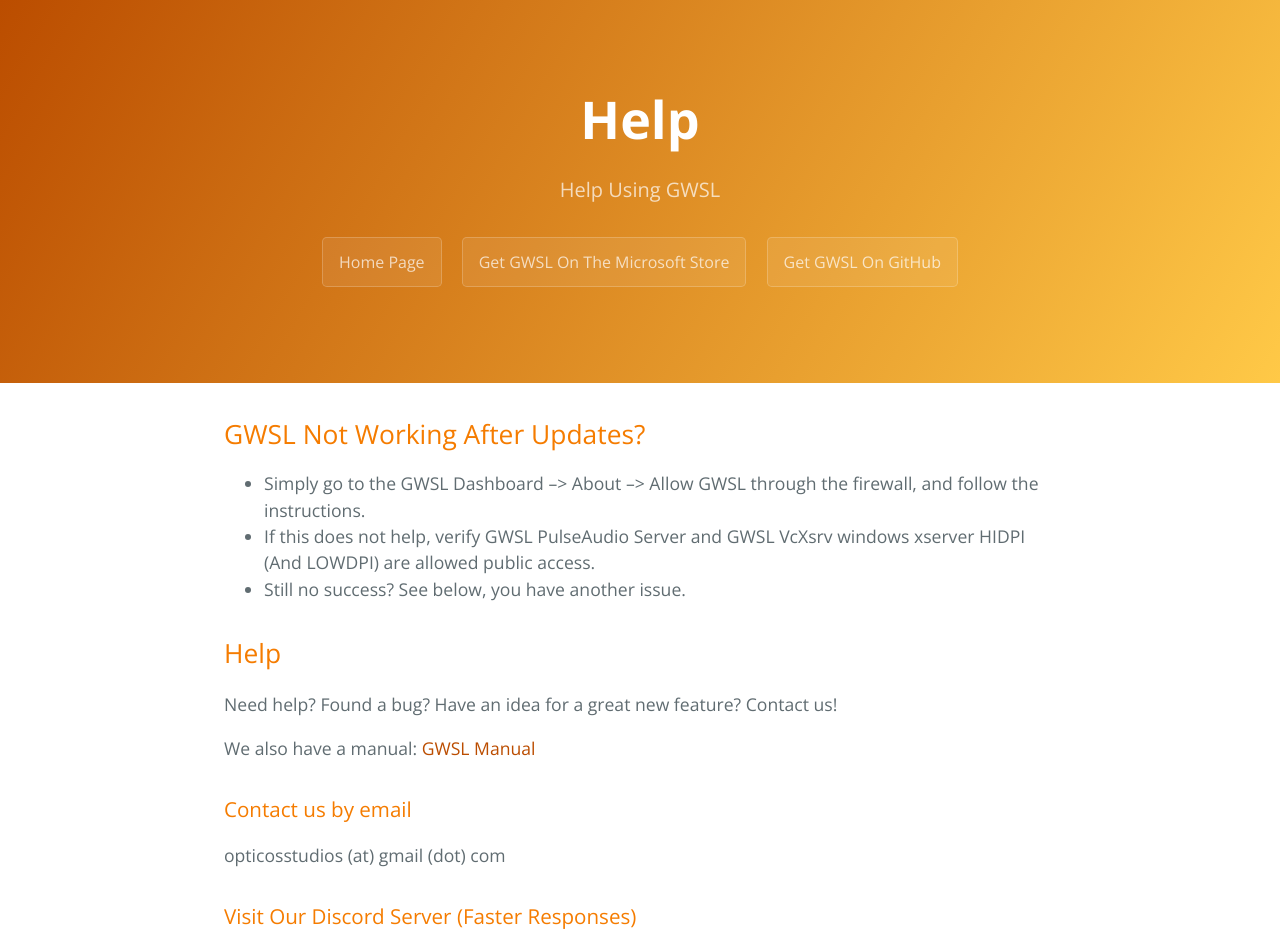
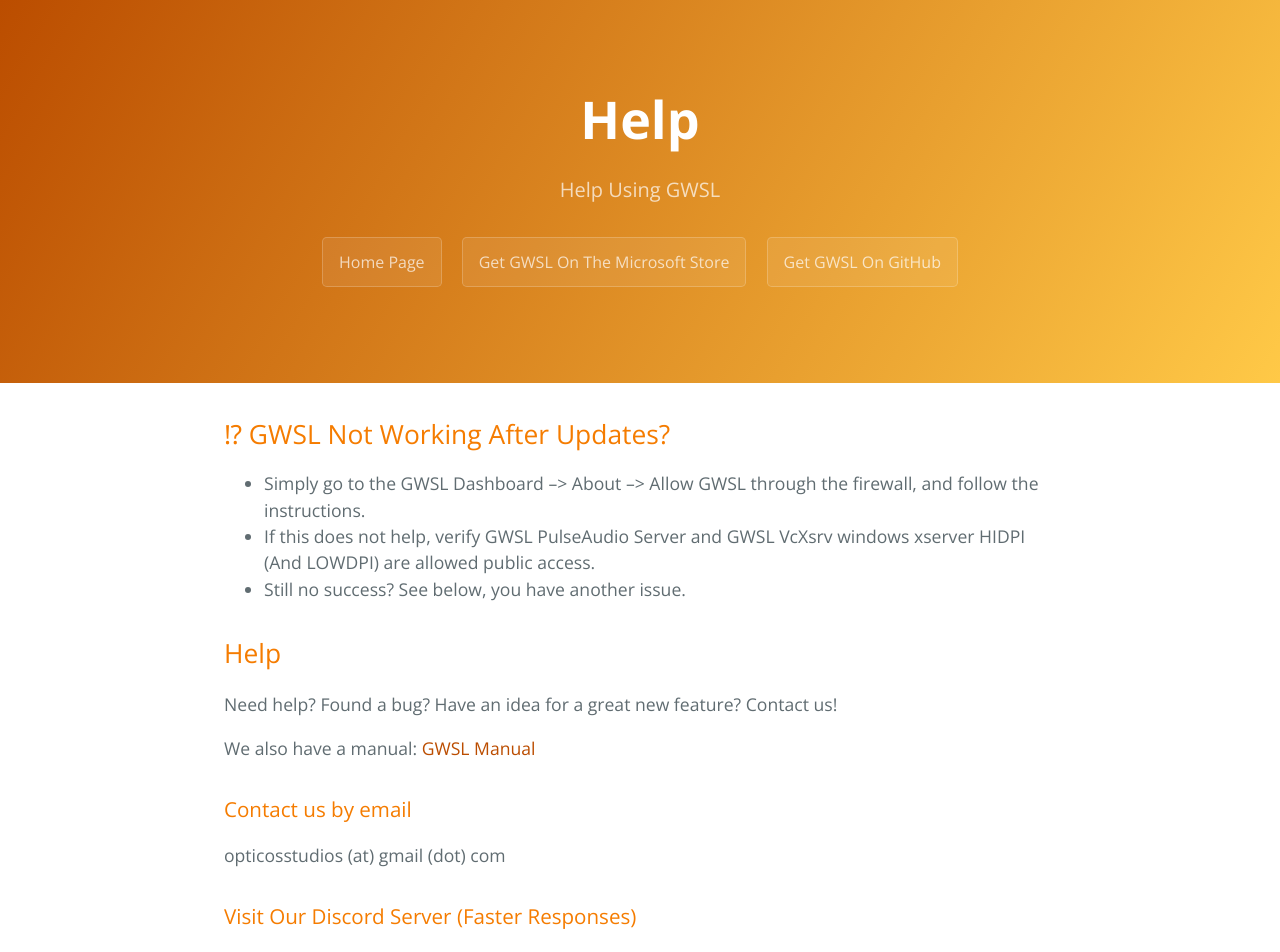
Before and after one commit to Opticos/gwsl, a Jekyll site: the page built from help.md, in a window 1280 px wide. Shown: the top 952 px of the page. Built offline with Jekyll 4.4.1, drawn with Linux system fonts in a browser that asks for light colours; the repository's description, which GitHub fills in, is left out.

```diff
--- a/help.md
+++ b/help.md
@@ -4,7 +4,7 @@ title: Help
 description: Help Using GWSL
 permalink: /help.html
 ---
-## GWSL Not Working After Updates?
+## ⁉ GWSL Not Working After Updates?
 * Simply go to the GWSL Dashboard --> About --> Allow GWSL through the firewall, and follow the instructions.
 * If this does not help, verify GWSL PulseAudio Server and GWSL VcXsrv windows xserver HIDPI (And LOWDPI) are allowed public access.
 * Still no success? See below, you have another issue.
```
